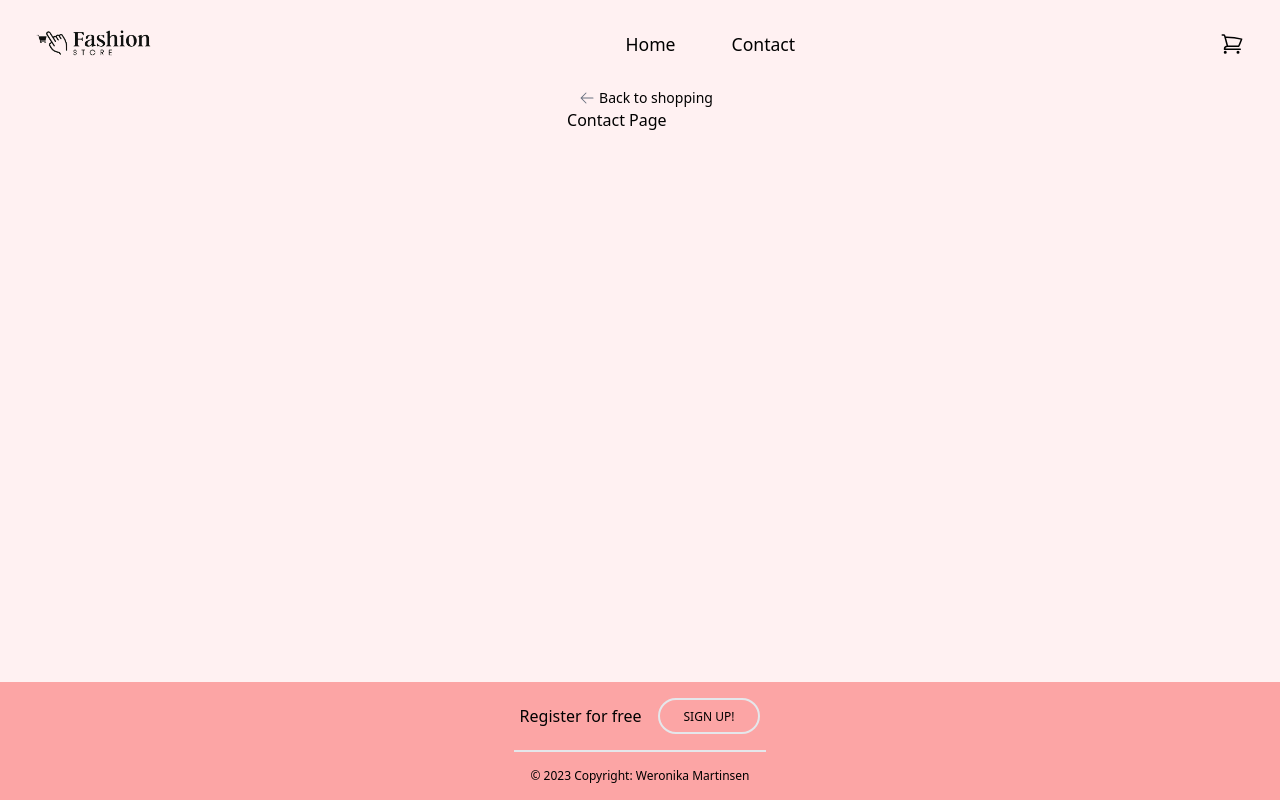
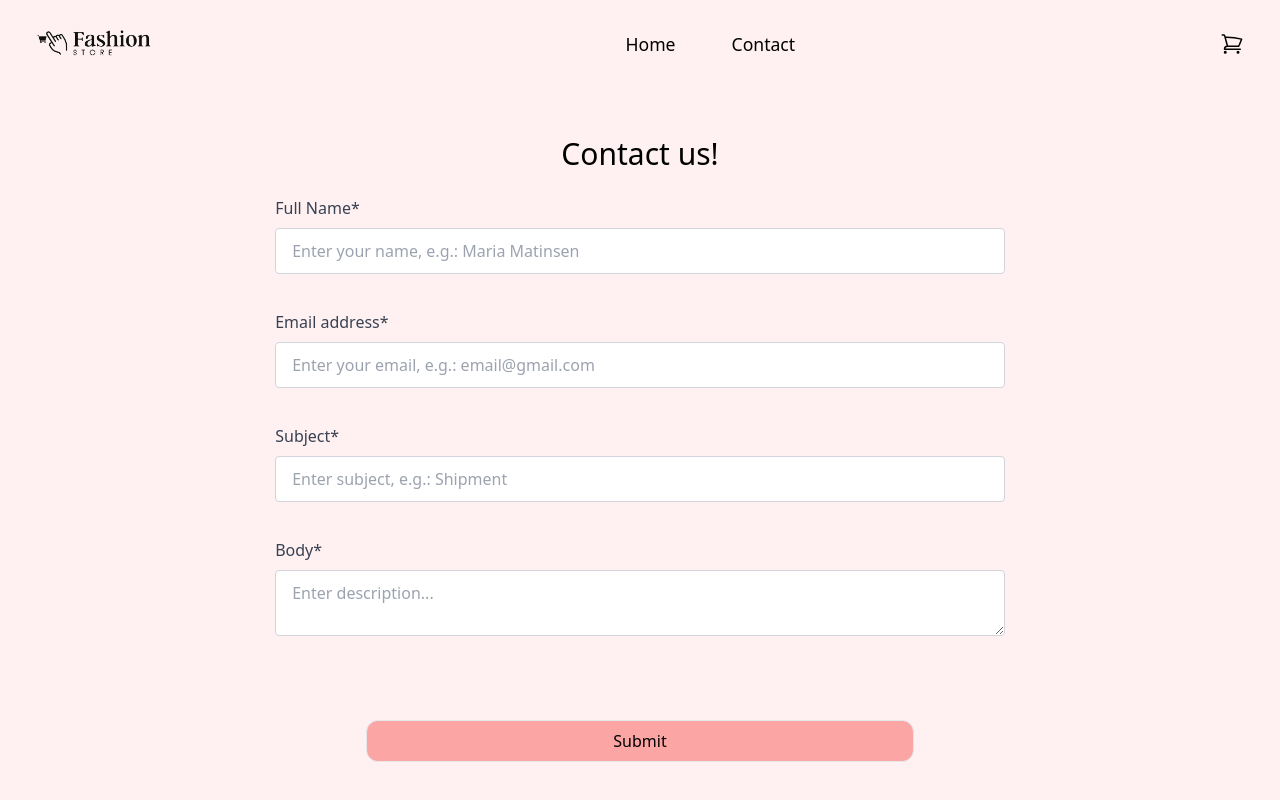
Before and after one commit to cnnrbrn/WeronikaMartinsen, a React (Vite) app in the folder eCom_react/: page /Contact in a window 1280 px wide. Shown: the top 800 px of the page. Built offline with nearby package versions, Linux system fonts and the light colour scheme.

Commit message:
Adds contact page, contact form with validation

```diff
--- a/eCom_react/package.json
+++ b/eCom_react/package.json
@@ -12,13 +12,16 @@
   "dependencies": {
     "@headlessui/react": "^2.1.6",
     "@heroicons/react": "^2.1.5",
+    "@hookform/resolvers": "^3.9.0",
     "@reduxjs/toolkit": "^2.2.7",
     "prop-types": "^15.8.1",
     "react": "^18.3.1",
     "react-dom": "^18.3.1",
+    "react-hook-form": "^7.53.0",
     "react-redux": "^9.1.2",
     "react-router-dom": "^6.26.2",
-    "reselect": "^5.1.1"
+    "reselect": "^5.1.1",
+    "yup": "^1.4.0"
   },
   "devDependencies": {
     "@eslint/js": "^9.9.0",
--- a/eCom_react/src/App.jsx
+++ b/eCom_react/src/App.jsx
@@ -4,6 +4,7 @@ import Product from "./Pages/Product";
 import Contact from "./Pages/Contact";
 import Checkout from "./Pages/Checkout";
 import NoPage from "./Pages/NoPage";
+import CheckoutSuccess from "./Pages/CheckoutSuccess";
 
 function App() {
   return (
@@ -14,6 +15,7 @@ function App() {
           <Route path="/Product/:id" element={<Product />} />
           <Route path="/Contact" element={<Contact />} />
           <Route path="/Checkout" element={<Checkout />} />
+          <Route path="/CheckoutSuccess" element={<CheckoutSuccess />} />
           <Route path="*" element={<NoPage />} />
         </Routes>
       </BrowserRouter>
--- /dev/null
+++ b/eCom_react/src/Components/ContactForm/index.jsx
@@ -0,0 +1,122 @@
+import "../../styles/index.css";
+import { useForm } from "react-hook-form";
+import { yupResolver } from "@hookform/resolvers/yup";
+import * as yup from "yup";
+import { useNavigate } from "react-router-dom";
+
+const schema = yup
+  .object({
+    fullName: yup
+      .string()
+      .min(3, "Your first name should be at least 3 characters.")
+      .matches(/^[A-Za-z\s]+$/, "Full name should only contain letters.")
+      .required("Required"),
+    email: yup
+      .string()
+      .email("Please enter a valid email")
+      .required("Required"),
+    subject: yup.string().min(3).required("Subject is required."),
+    body: yup.string().min(3).required("Body is required."),
+  })
+  .required();
+
+function ContactForm() {
+  const {
+    register,
+    handleSubmit,
+    formState: { errors },
+    reset,
+  } = useForm({
+    resolver: yupResolver(schema),
+  });
+
+  const navigate = useNavigate();
+
+  function onSubmit(data) {
+    console.log(data);
+    reset();
+    navigate("/ContactSuccess");
+  }
+  return (
+    <div className="w-full flex flex-col justify-center items-center px-4 sm:px-6 lg:px-8">
+      <h1 className="mt-12 mb-6 text-3xl text-center">Contact us!</h1>
+      <form
+        className="flex flex-wrap justify-center items-center -mx-3 mb-6 w-full"
+        onSubmit={handleSubmit(onSubmit)}
+      >
+        {/* Full name Field */}
+        <div className="w-full lg:w-3/5 flex flex-col mb-6">
+          <label
+            className="text-gray-700 text-md mb-2 text-left"
+            htmlFor="fullName"
+          >
+            Full Name*
+          </label>
+          <input
+            {...register("fullName")}
+            className="appearance-none w-full bg-white text-gray-700 border border-gray-300 rounded py-3 px-4 mb-3 leading-tight focus:outline-none focus:bg-white hover:border-gray-500"
+            type="text"
+            placeholder="Enter your name, e.g.: Maria Matinsen"
+          />
+          <p className="text-red-500 text-xs italic">
+            {errors.fullName?.message}
+          </p>
+        </div>
+
+        {/* Email Field */}
+        <div className="w-full lg:w-3/5 flex flex-col mb-6">
+          <label className="text-gray-700 text-md mb-2 text-left">
+            Email address*
+          </label>
+          <input
+            {...register("email")}
+            className="appearance-none w-full bg-white text-gray-700 border border-gray-300 rounded py-3 px-4 mb-3 leading-tight focus:outline-none focus:bg-white hover:border-gray-500"
+            type="text"
+            placeholder="Enter your email, e.g.: email@gmail.com"
+          />
+          <p className="text-red-500 text-xs italic">{errors.email?.message}</p>
+        </div>
+
+        {/* Subject Field */}
+        <div className="w-full lg:w-3/5 flex flex-col mb-6">
+          <label className="text-gray-700 text-md mb-2 text-left">
+            Subject*
+          </label>
+          <input
+            {...register("subject")}
+            className="appearance-none w-full bg-white text-gray-700 border border-gray-300 rounded py-3 px-4 mb-3 leading-tight focus:outline-none focus:bg-white hover:border-gray-500"
+            type="text"
+            placeholder="Enter subject, e.g.: Shipment"
+          />
+          <p className="text-red-500 text-xs italic">
+            {errors.subject?.message}
+          </p>
+        </div>
+
+        {/* Body Field */}
+        <div className="w-full lg:w-3/5 flex flex-col mb-6">
+          <label className="text-gray-700 text-md mb-2 text-left">Body*</label>
+          <textarea
+            {...register("body")}
+            className="appearance-none w-full bg-white text-gray-700 border border-gray-300 rounded py-3 px-4 mb-3 leading-tight focus:outline-none focus:bg-white hover:border-gray-500"
+            type="text"
+            placeholder="Enter description..."
+          />
+          <p className="text-red-500 text-xs italic">{errors.body?.message}</p>
+        </div>
+
+        {/* Submit Button */}
+        <div className="w-full lg:w-3/5 flex flex-col justify-center items-center mb-12 mt-4">
+          <button
+            type="submit"
+            className="w-3/4 mt-8 p-2 border text-md gap-2 flex justify-center bg-red-300 rounded-xl hover:bg-red-400 hover:shadow-xl dark:bg-gray-800 dark:border-gray-700"
+          >
+            Submit
+          </button>
+        </div>
+      </form>
+    </div>
+  );
+}
+
+export default ContactForm;
--- a/eCom_react/src/Pages/Checkout.jsx
+++ b/eCom_react/src/Pages/Checkout.jsx
@@ -49,13 +49,13 @@ const Checkout = () => {
           </div>
         </div>
       ) : (
-        <div className="mt-8 custom-max-width h-full flex flex-col justify-center items-center gap-20 pl-1 pr-1 text-center">
+        <div className="mt-8 custom-max-width h-full flex flex-col justify-center items-center gap-20 pl-1 pr-1 text-center mb-10">
           <div>
             <h2 className="text-2xl mt-6 mb-4">Your shopping cart is empty!</h2>
             <p>Looks like you have not added anything to your cart yet!</p>
           </div>
           <Link to={`/`}>
-            <button className="mt-8 p-2 pr-10 pl-10 border text-md gap-2 flex justify-center bg-red-300 rounded-xl hover:bg-red-400 hover:shadow-xl dark:bg-gray-800 dark:border-gray-700">
+            <button className="mb-10 p-2 pr-10 pl-10 border text-md gap-2 flex justify-center bg-red-300 rounded-xl hover:bg-red-400 hover:shadow-xl dark:bg-gray-800 dark:border-gray-700">
               Continue Shopping
             </button>
           </Link>
--- a/eCom_react/src/Pages/CheckoutSuccess.jsx
+++ b/eCom_react/src/Pages/CheckoutSuccess.jsx
@@ -0,0 +1,7 @@
+import Layout from "../Layout/Layout";
+
+function CheckoutSuccess() {
+  return <Layout></Layout>;
+}
+
+export default CheckoutSuccess;
--- a/eCom_react/src/Pages/Contact.jsx
+++ b/eCom_react/src/Pages/Contact.jsx
@@ -1,14 +1,10 @@
-import "../styles/index.css";
 import Layout from "../Layout/Layout";
-import BackToHomeLink from "../Components/BackToHomeLink";
+import ContactForm from "../Components/ContactForm";
 
 function Contact() {
   return (
     <Layout>
-      <div>
-        <BackToHomeLink />
-        <h1>Contact Page</h1>
-      </div>
+      <ContactForm />
     </Layout>
   );
 }
--- /dev/null
+++ b/eCom_react/src/Pages/ContactSuccess.jsx
@@ -0,0 +1,22 @@
+import Layout from "../Layout/Layout";
+import { Link } from "react-router-dom";
+
+function ContactSuccess() {
+  return (
+    <Layout>
+      <div className="mt-8 custom-max-width h-full flex flex-col justify-center items-center gap-20 pl-1 pr-1 text-center">
+        <div>
+          <h2 className="text-2xl mt-6 mb-4">Thank you for contacting us!</h2>
+          <p>You will hear from between 1-3 working day! </p>
+        </div>
+        <Link to={`/`}>
+          <button className="mt-8 p-2 pr-10 pl-10 border text-md gap-2 flex justify-center bg-red-300 rounded-xl hover:bg-red-400 hover:shadow-xl dark:bg-gray-800 dark:border-gray-700">
+            Continue Shopping
+          </button>
+        </Link>
+      </div>
+    </Layout>
+  );
+}
+
+export default ContactSuccess;
```
Also changed, not shown: 1 other file (tests, documents, lock files or other folders).
